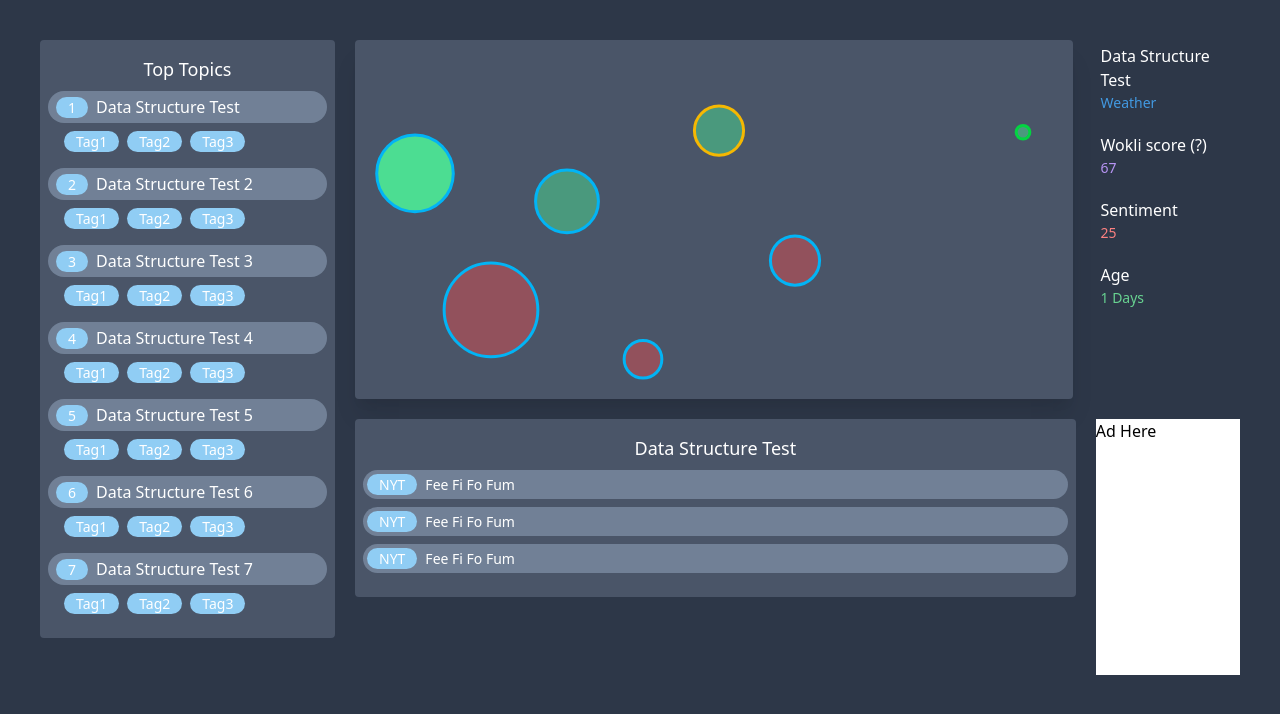
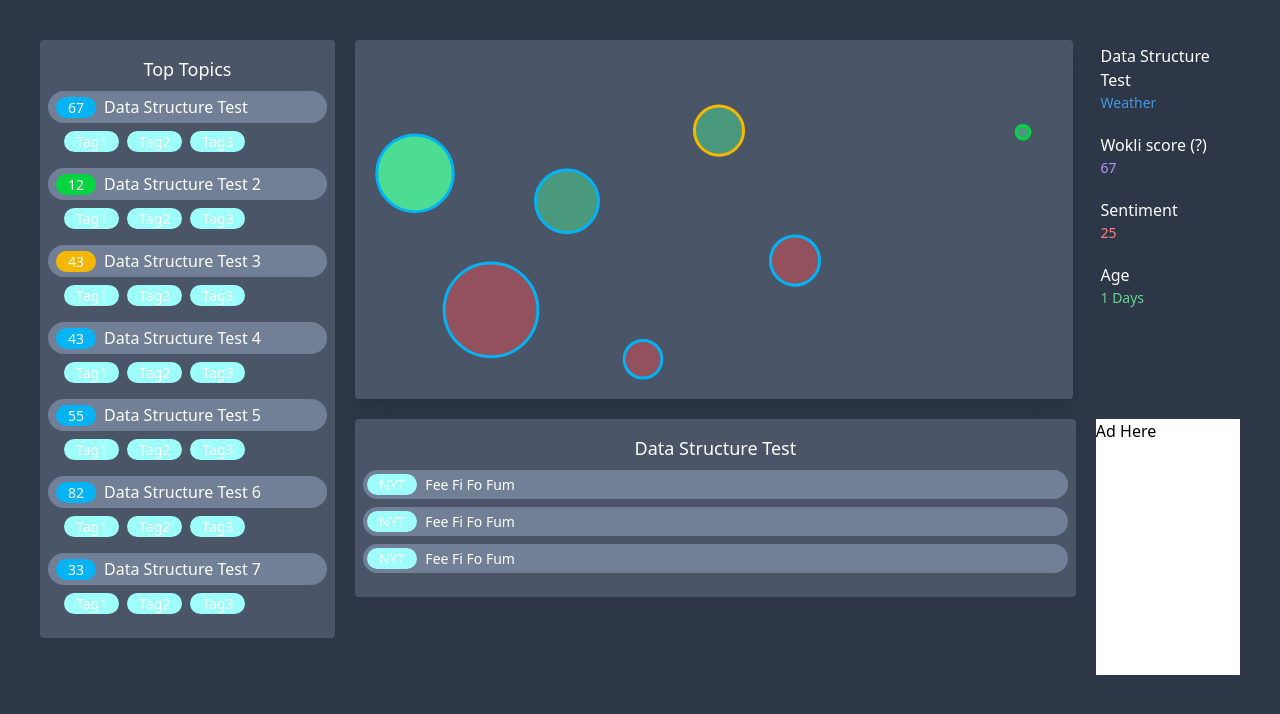
Before and after one commit to Bkdeets/Wokli, an Angular app: page / in a window 1280 px wide. Shown: the top 714 px of the page. Built offline with nearby package versions, Linux system fonts and the light colour scheme.

Commit message:
chart stuff

```diff
--- a/src/app/app.module.ts
+++ b/src/app/app.module.ts
@@ -13,6 +13,7 @@
 import { BubbleChartComponent } from './components/bubble-chart/bubble-chart.component';
 import { TopicNumberComponent } from './components/topic-number/topic-number.component';
 import { NewsSourcePillComponent } from './components/news-source-pill/news-source-pill.component';
+import { PillComponent } from './components/pill/pill.component';
 
 @NgModule({
   declarations: [
@@ -26,7 +27,8 @@
     SentimentPieComponent,
     BubbleChartComponent,
     TopicNumberComponent,
-    NewsSourcePillComponent
+    NewsSourcePillComponent,
+    PillComponent
   ],
   imports: [
     BrowserModule,
--- a/src/app/components/bubble-chart/bubble-chart.component.ts
+++ b/src/app/components/bubble-chart/bubble-chart.component.ts
@@ -1,3 +1,4 @@
+import { DashboardComponent } from './../../pages/dashboard/dashboard.component';
 import { Component, OnInit, Input, OnChanges } from "@angular/core";
 import { Chart } from "chart.js";
 import { DEFAULT_INTERPOLATION_CONFIG } from "@angular/compiler";
@@ -10,8 +11,10 @@
 export class BubbleChartComponent implements OnInit, OnChanges {
   @Input() topics: any;
   @Input() selected_topic: any;
+  dc: DashboardComponent;
 
-  constructor() { }
+  constructor() {
+  }
 
   ngOnInit() {
     this.requestData();
@@ -34,6 +37,16 @@
       options: {
         legend: {
           display: false
+        },
+        onClick : (evt, item) => {
+          let index = item[0]._datasetIndex;
+          let topic_name = item[0]._chart.data.datasets[index].label;
+          let event = new CustomEvent("setSelectedTopic", {
+            detail: {
+              topic_name: topic_name
+            }
+          });
+          window.dispatchEvent(event);
         },
         animation: {
           duration: duration
@@ -101,6 +114,10 @@
         this.topics[index].sentiment_score,
         opacity
       );
+      var hoverBackgroundColor = this.getBgColor(
+        this.topics[index].sentiment_score,
+        .8
+      );
       var borderColor = this.getBorderColor(this.topics[index].category);
       var x = this.topics[index].time_active;
       var y = this.topics[index].sentiment_score;
@@ -112,6 +129,7 @@
         borderColor: borderColor,
         borderWidth: 3,
         hoverBorderWidth: 5,
+        hoverBackgroundColor: hoverBackgroundColor,
         data: [
           {
             x: x,
@@ -120,10 +138,8 @@
           }
         ]
       };
-      console.log(dataset.label);
       data.datasets.push(dataset);
     }
-    console.log(data);
     return data;
   }
 
@@ -140,7 +156,6 @@
 
   getBgColor(sentiment: number, opacity: number) {
     if (sentiment >= 0) {
-      console.log("rgba(77, 255, 157,".concat(String(opacity).concat(")")));
       return "rgba(77, 255, 157,".concat(String(opacity).concat(")"));
     } else {
       return "rgba(255, 77, 77,".concat(String(opacity).concat(")"));
--- a/src/app/components/news-feed/news-feed.component.html
+++ b/src/app/components/news-feed/news-feed.component.html
@@ -3,7 +3,10 @@
         <h3 class="text-lg">{{topic.name}}</h3>
     </div>
     <div *ngFor="let article of articles; index as i" class="flex rounded-full p-1 bg-gray-600 hover:shadow hover:bg-gray-800 my-2 text-sm">
-        <app-topic-number [number]="article.provider_code" id="{{i+1}}number"></app-topic-number>
+        <app-pill
+            [content]="article.provider_code"
+            [bgColor]="'#9efffa'"
+            id="{{i+1}}number"></app-pill>
         <p>{{article.summary}}</p>
     </div>
 </div>
--- /dev/null
+++ b/src/app/components/pill/pill.component.html
@@ -0,0 +1,4 @@
+<div
+    class="rounded-full px-3 bg-blue-300 mr-2 text-sm"
+    [ngStyle]="{'background-color': bgColor}"
+    >{{content}}</div>
--- /dev/null
+++ b/src/app/components/pill/pill.component.ts
@@ -0,0 +1,17 @@
+import { Component, OnInit, Input } from '@angular/core';
+
+@Component({
+  selector: 'app-pill',
+  templateUrl: './pill.component.html',
+  styleUrls: ['./pill.component.scss']
+})
+export class PillComponent implements OnInit {
+  @Input() content;
+  @Input() bgColor;
+
+  constructor() { }
+
+  ngOnInit() {
+  }
+
+}
--- a/src/app/components/topic-list/topic-list.component.html
+++ b/src/app/components/topic-list/topic-list.component.html
@@ -4,15 +4,17 @@
     class="pb-2">
         <div class="rounded-full p-1 pl-2 bg-gray-600 flex items-center hover:shadow hover:bg-gray-800 my-2"
         (click)="setDashboardTopic(topic.name)">
-            <app-topic-number number="{{i+1}}" id="{{i+1}}number"></app-topic-number>
+            <app-topic-number [topic]="topic" id="{{i+1}}number"></app-topic-number>
             <p>{{topic.name}}</p>
         </div>
         <div class="flex pl-4">
-            <app-topic-number
-            *ngFor="let tag of topic.tags; index as i"
-            number="{{tag}}" id="{{i+1}}tag"
-            class="text-xs">
-            </app-topic-number>
+            <app-pill
+                *ngFor="let tag of topic.tags; index as i"
+                [content]="tag"
+                [bgColor]="'#9efffa'"
+                id="{{i+1}}tag"
+                class="text-xs">
+            </app-pill>
         </div>
     </div>
 </div>
--- a/src/app/components/topic-number/topic-number.component.html
+++ b/src/app/components/topic-number/topic-number.component.html
@@ -1 +1,4 @@
-<div class="rounded-full px-3 bg-blue-300 mr-2 text-sm">{{number}}</div>
+<div
+    class="rounded-full px-3 bg-blue-300 mr-2 text-sm"
+    [ngStyle]="{'background-color': getBgColor(topic.category)}"
+    >{{topic.wokli_score}}</div>
--- a/src/app/components/topic-number/topic-number.component.ts
+++ b/src/app/components/topic-number/topic-number.component.ts
@@ -6,7 +6,8 @@
   styleUrls: ['./topic-number.component.scss']
 })
 export class TopicNumberComponent implements OnInit {
-  @Input() number: number;
+  @Input() topic;
+  bgColor: string;
 
   bgColors = [
     "bg-blue-500",
@@ -24,9 +25,21 @@
   constructor() { }
 
   ngOnInit() {
+    this.bgColor = this.getBgColor(this.topic.category);
   }
 
-  setColor(){
-    document.getElementById(String(this.number)+'number').classList.add(this.bgColors[this.number-1]);
+  getBgColor(category: String) {
+    switch (category) {
+      case "Politics":
+        return "#f5b802";
+      case "Weather":
+        return "#02b4f5";
+      case "Finance":
+        return "rgba(3, 212, 65)";
+    }
   }
+
+  // setColor(color){
+  //   document.getElementById(String(this.number)+'number').classList.add(this.bgColors[this.number-1]);
+  // }
 }
--- a/src/app/pages/dashboard/dashboard.component.html
+++ b/src/app/pages/dashboard/dashboard.component.html
@@ -1,6 +1,6 @@
 <div class="w-100 px-10 py-10 mx-auto flex text-white">
   <div id="row-1" class="w-3/12 mr-5">
-    <app-topic-list [topics]="topics" (selected)="setSelectedTopic($event)"class=""></app-topic-list>
+    <app-topic-list [topics]="topics" (selected)="setSelectedTopic($event)" class=""></app-topic-list>
   </div>
   <div id="row-2" class="w-9/12">
     <div class="flex">
--- a/src/app/pages/dashboard/dashboard.component.ts
+++ b/src/app/pages/dashboard/dashboard.component.ts
@@ -1,5 +1,5 @@
 import { DashboardService } from './dashboard.service';
-import { Component, OnInit } from '@angular/core';
+import { Component, OnInit, HostListener } from '@angular/core';
 
 @Component({
   selector: 'app-dashboard',
@@ -200,6 +200,10 @@
   ngOnInit() {
     this.selected_topic = this.topics[0];
   }
+  @HostListener("window:setSelectedTopic", ['$event.detail'])
+  setSelectedTopicByJS(event) {
+    this.setSelectedTopic(event.topic_name);
+  }
 
   setSelectedTopic(topic_name: String) {
     for (var index in this.topics) {
--- /dev/null
+++ b/src/app/services/dynamo-wrapper.service.ts
@@ -0,0 +1,26 @@
+import { Injectable } from '@angular/core';
+
+@Injectable({
+  providedIn: 'root'
+})
+export class DynamoWrapperService {
+
+  constructor() { }
+
+  getArticle(url) {
+    return {};
+  }
+
+  getTopic(name) {
+    return {};
+  }
+
+  getArticlesByTopic(topicName) {
+    return {};
+  }
+
+  getTopTopics() {
+    return {};
+  }
+
+}
```
Also changed, not shown: src/app/components/pill/pill.component.scss (added), 2 other files (tests, documents, lock files or other folders).
